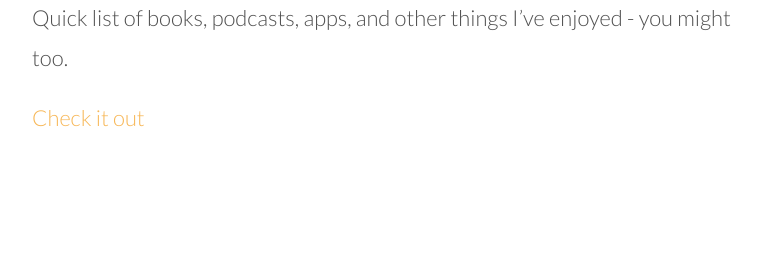
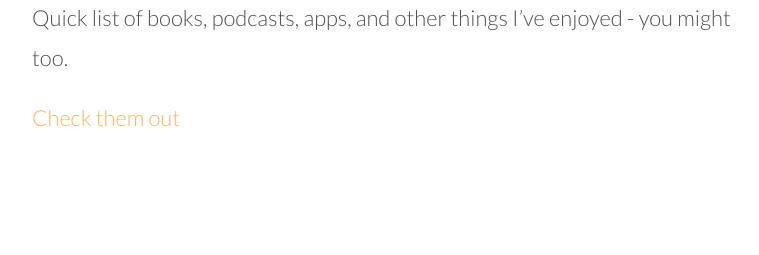
Before and after one commit to shatasundara/thebearjew.github.io, a Jekyll site: the page built from about.md, in a window 1280 px wide. Shown: the part 1485-1740 px from the top of the page, without its empty margins (258-1017 px from the left). Built offline with Jekyll 4.4.1, drawn with Linux system fonts in a browser that asks for light colours; nearby versions of some CDN libraries; Markdown is read by kramdown in place of the engine named in the settings.

Commit message:
Switch to Redcarpet Markdown Processor
Several features and formats needs to be tweaked to use Redcarpet. Using
{{ post.excerpt }} not works, so no need to use split.

Many default features of kramdown were are not included in Redcarpet, so
they need to be added as extensions.

Here documentation on Redcarpet extensions used: https://github.com/vmg/redcarpet/blob/v3.2.2/README.markdown#and-its-like-really-simple-to-use

```diff
--- a/_config.yml
+++ b/_config.yml
@@ -29,6 +29,13 @@
   sass_dir:          _sass
   style:            :compressed
 
+# Markdown
+#
+# Configuring and using Markdown Processors
+markdown: redcarpet
+redcarpet:
+  extensions: ["fenced_code_blocks", "highlight", "footnotes", "superscript", "underline", "strikethrough", "tables"]
+
 # About/contact
 #
 #
--- a/_sass/_posts.scss
+++ b/_sass/_posts.scss
@@ -93,7 +93,6 @@
   text-align: right;
 }
 
-
 // Arrow left/right
 #next span,
 #previous span {
--- a/about.md
+++ b/about.md
@@ -35,4 +35,4 @@
 
 Quick list of books, podcasts, apps, and other things I've enjoyed - you might too.
 
-[Check it out]({{ "recommended" | prepend: site.baseurl }})
+[Check them out]({{ "recommended" | prepend: site.baseurl }})
```
Also changed, not shown: index.md (+1 -1 lines).
